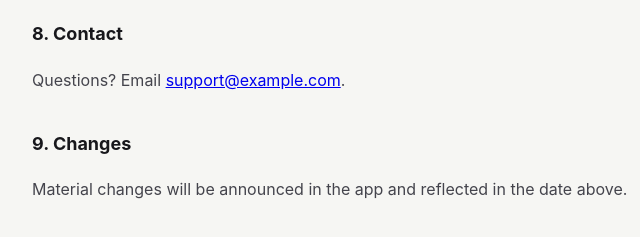
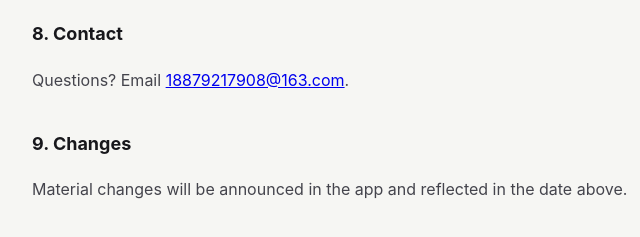
Before and after one commit to yuxh3/photoslim-site, a plain HTML site: page docs/privacy.html in a window 1280 px wide. Shown: the part 1186-1423 px from the top of the page, 248-888 px from the left. Drawn offline with Linux system fonts and the light colour scheme.

Commit message:
Update privacy.html

```diff
--- a/docs/privacy.html
+++ b/docs/privacy.html
@@ -42,7 +42,7 @@
     <h2>七、你的权利</h2>
     <p>由于我们不收集个人数据，不存在需要导出或删除的账户数据。你可以随时在系统设置中撤销相册权限。</p>
     <h2>八、联系我们</h2>
-    <p>如对本政策有疑问，请联系：<a href="mailto:support@example.com">support@example.com</a></p>
+    <p>如对本政策有疑问，请联系：<a href="mailto:18879217908@163.com">18879217908@163.com</a></p>
     <h2>九、政策更新</h2>
     <p>政策发生重大变更时，我们会在 App 内公示并更新本页面的日期。</p>
   </section>
@@ -65,7 +65,7 @@
     <h2>7. Your rights</h2>
     <p>Because we collect no personal data, there is no account data to export or delete. You may revoke photo access in system settings at any time.</p>
     <h2>8. Contact</h2>
-    <p>Questions? Email <a href="mailto:support@example.com">support@example.com</a>.</p>
+    <p>Questions? Email <a href="mailto:18879217908@163.com">18879217908@163.com</a>.</p>
     <h2>9. Changes</h2>
     <p>Material changes will be announced in the app and reflected in the date above.</p>
   </section>
```
